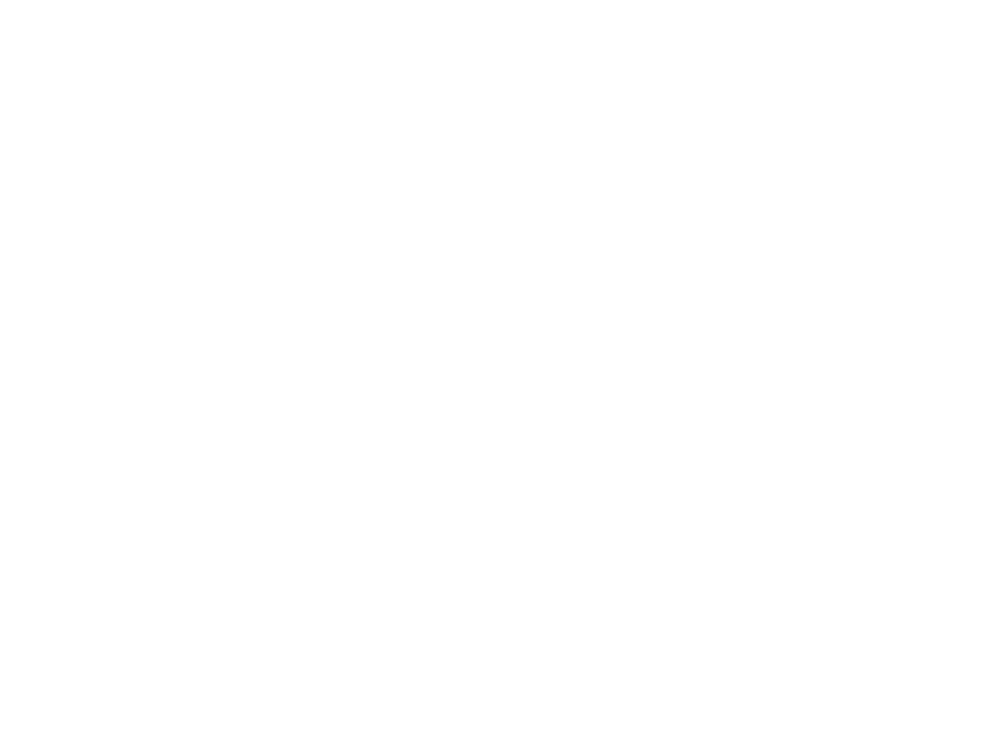
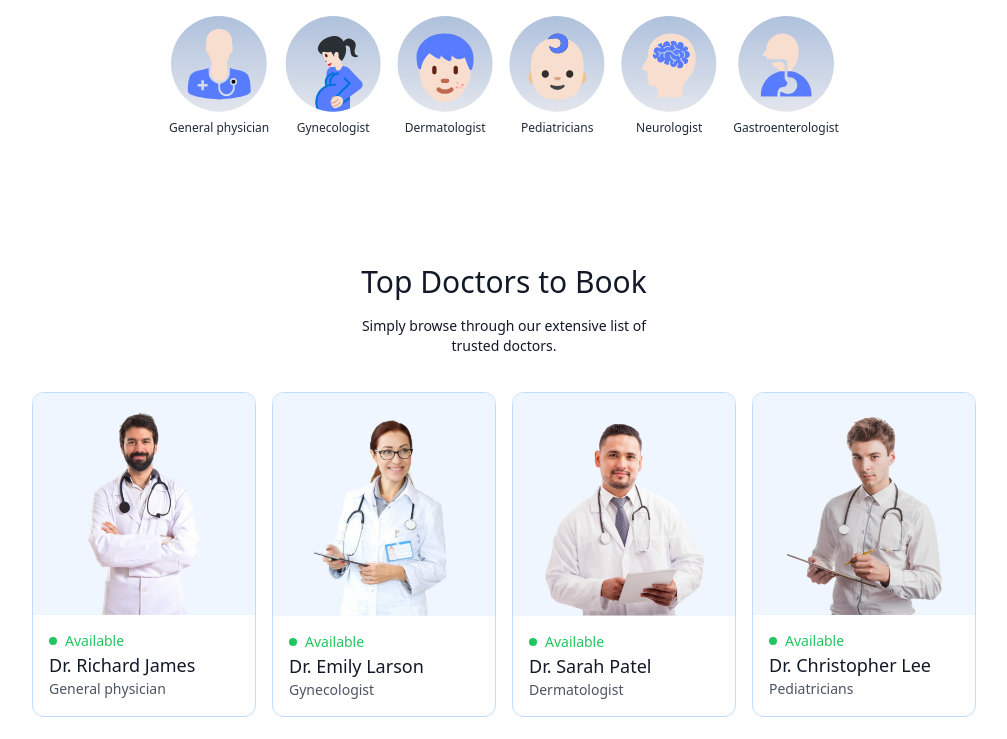
Before and after one commit to mintrgm/Kokoro-Care, a React (Vite) app in the folder frontend/: page / in a window 1280 px wide. Shown: the part 820-1559 px from the top of the page, without its empty margins (136-1143 px from the left). Before the commit the page ends 800 px from the top, so only its background shows below. Built offline with nearby package versions, Linux system fonts and the light colour scheme.

Commit message:
Speciality and TopDoctors component

```diff
--- /dev/null
+++ b/frontend/src/components/SpecialityMenu.jsx
@@ -0,0 +1,23 @@
+import React from 'react'
+import { specialityData } from '../assets/assets'
+import { Link } from 'react-router-dom'
+
+const SpecialityMenu = () => {
+  return (
+    <div id='speciality' className='flex flex-col items-center gap-4 py-16 text-gray-800'>
+        <h1 className='text-3xl font-medium'>Find by Speciality</h1>
+        <p className='sm:w-1/3 text-center text-sm'>Simply browse through our extensive list of trusted doctors, schedule your appointment hassle-free.</p>
+        <div className='flex sm:justify-center gap-4 pt-5 w-full overflow-scroll'>
+            {specialityData.map((item, index) => (
+                <Link className='flex flex-col items-center text-xs cursor-pointer flex-shrink-0 hover:translate-y-[-10px] transition-all duration-500'
+                  key={index} to={`/doctors/${item.speciality}`} onClick={()=> scrollTo(0,0)} >
+                  <img className='w-16 sm:w-24 mb-2' src={item.image} alt={item.speciality} />
+                  <p>{item.speciality}</p>
+                </Link>
+            ))}
+        </div>
+    </div>
+  )
+}
+
+export default SpecialityMenu
--- /dev/null
+++ b/frontend/src/components/TopDoctors.jsx
@@ -0,0 +1,34 @@
+import React from 'react'
+import { doctors } from '../assets/assets'
+import { useNavigate } from 'react-router-dom'
+
+const TopDoctors = () => {
+    const navigate = useNavigate()
+  return (
+    <div className='flex flex-col items-center gap-4 my-16 text-gray-900 md:mx-10'>
+        <h1 className='text-3xl font-medium'>Top Doctors to Book</h1>
+        <p className='sm:w-1/3 text-center text-sm'>Simply browse through our extensive list of trusted doctors.</p>
+        <div className='w-full grid grid-cols-auto gap-4 pt-5 gap-y-6 px-3 sm:px-0'>
+            {doctors.slice(0,10).map((doctor, index) => (
+                <div key={index}
+                     onClick={() => navigate(`/appointment/${doctor._id}`)}
+                     className='border border-blue-200 rounded-xl overflow-hidden cursor-pointer hover:translate-y-[-10px] transition-all duration-500'>
+                    <img src={doctor.image} alt={doctor.name}
+                         className='bg-blue-50'  />
+                    <div className='p-4'>
+                        <div className='flex items-center gap-2 text-sm text-center text-green-500'>
+                            <p className='bg-green-500 rounded-full w-2 h-2'></p>
+                            <p>Available</p>
+                        </div>
+                        <p className='text-gray-900 text-lg font-medium'>{doctor.name}</p>
+                        <p className='text-gray-600 text-sm'>{doctor.speciality}</p>
+                    </div>
+                </div>
+            ))}
+        </div>
+        <button className='bg-blue-50 text-gray-600 px-12 py-3 rounded-full mt-10'>more...</button>
+    </div>
+  )
+}
+
+export default TopDoctors
--- a/frontend/src/components/index.js
+++ b/frontend/src/components/index.js
@@ -1,4 +1,6 @@
 import Navbar from "./Navbar";
 import Header from "./Header";
+import SpecialityMenu from "./SpecialityMenu";
+import TopDoctors from "./TopDoctors";
 
-export { Navbar, Header };
+export { Navbar, Header, SpecialityMenu, TopDoctors };
--- a/frontend/src/index.css
+++ b/frontend/src/index.css
@@ -5,3 +5,8 @@
 .active hr {
     @apply block;
 }
+
+/* hide the scrollbar used in speciality menu */
+::-webkit-scrollbar {
+    @apply hidden
+}
--- a/frontend/src/pages/Home.jsx
+++ b/frontend/src/pages/Home.jsx
@@ -1,10 +1,12 @@
 import React from 'react'
-import {Header} from '../components/index'
+import {Header, SpecialityMenu, TopDoctors} from '../components/index'
 
 const Home = () => {
   return (
     <div>
       <Header />
+      <SpecialityMenu />
+      <TopDoctors />
     </div>
   )
 }
--- a/frontend/tailwind.config.js
+++ b/frontend/tailwind.config.js
@@ -6,6 +6,9 @@
       colors: {
         primary: "#5f6fff",
       },
+      gridTemplateColumns: {
+        auto: "repeat(auto-fill,minmax(200px,1fr))",
+      },
     },
   },
   plugins: [],
```
